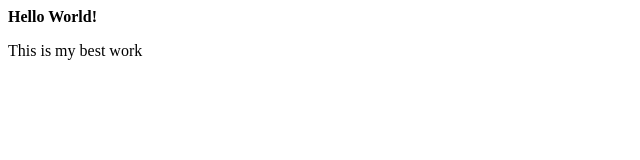
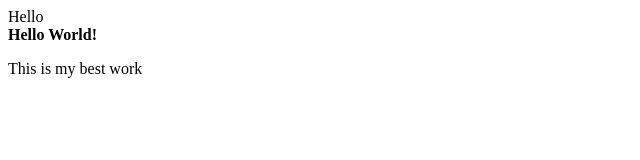
Before and after one commit to WhyNot1488/PZ.5-Klychnicov, a plain HTML site: page index.html in a window 1280 px wide. Shown: the whole page, without its empty margins (0-640 px from the left). Drawn offline with Linux system fonts and the light colour scheme.

Commit message:
Add header

```diff
--- a/index.html
+++ b/index.html
@@ -6,6 +6,8 @@
     <title>Hello World!</title>
 </head>
 <body>
+    <header>Hello</header>
+
     <b>Hello World!</b>
     <p>This is my best work</p>
 </body>
```
